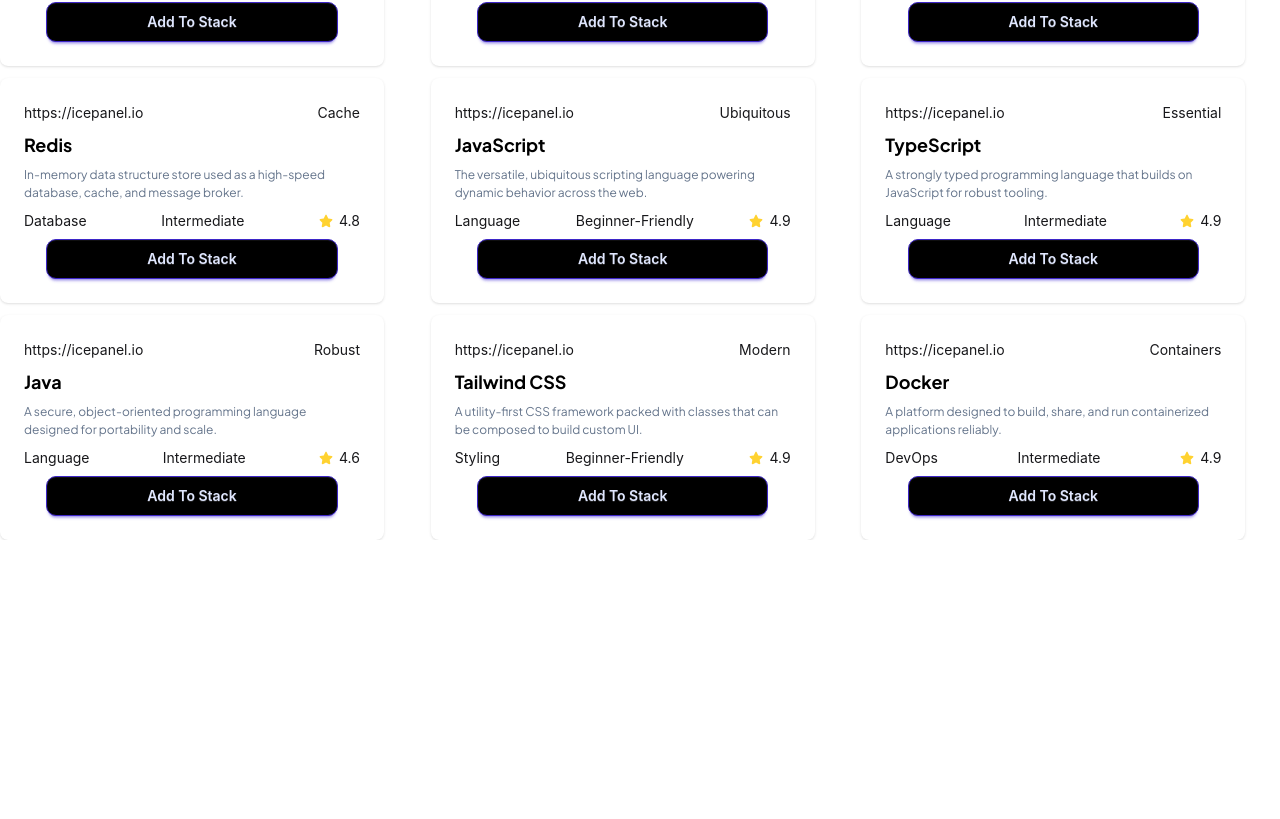
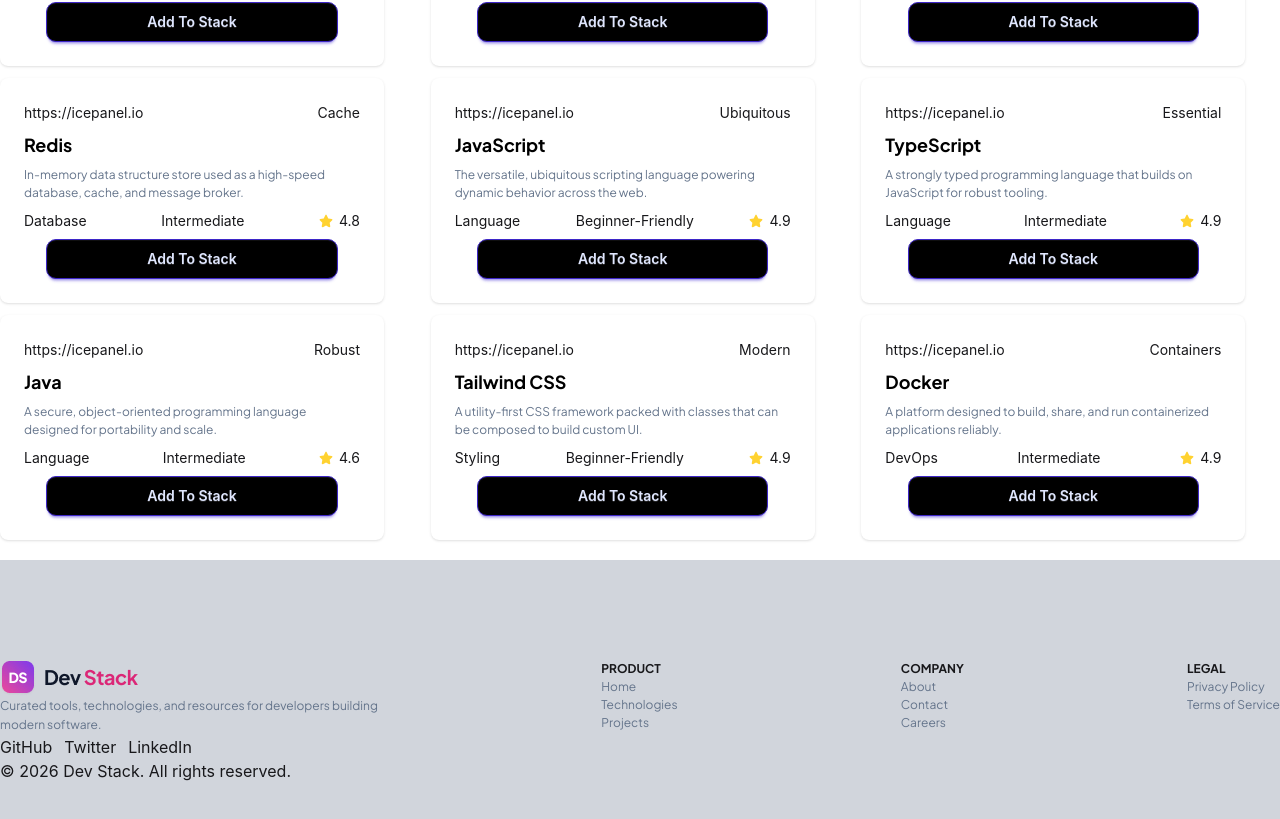
Before and after one commit to TheTaniaAkter/assignment-5, a React (Vite) app: page / in a window 1280 px wide. Shown: the part 1718-2537 px from the top of the page. Before the commit the page ends 2258 px from the top, so only its background shows below. Built offline with nearby package versions, Linux system fonts and the light colour scheme.

Commit message:
add bottom

```diff
--- /dev/null
+++ b/src/components/layouts/Bottom.jsx
@@ -0,0 +1,47 @@
+import React from 'react'
+import Container from '../Container'
+import Image from '../Image'
+import logo from '/src/assets/Link.png'
+const Bottom = () => {
+  return (
+    <>
+   <Container>
+   <div className="bg-gray-300 py-[100px] flex justify-between mt-5">
+    <div className="">
+<Image imgSrc={logo} className='font-bold font-jakartaSans text-[18px]'/>
+<p className='w-[378px] font-jakartaSans text-[12px] text-cm leading-[19.5px]'>Curated tools, technologies, and resources for developers building
+modern software.</p>
+<div className="flex gap-x-3">
+    <h6>GitHub</h6>
+    <h6>Twitter</h6>
+    <h6>LinkedIn</h6>
+
+</div>
+ <p>© 2026 Dev Stack. All rights reserved.</p>
+    </div>
+    <div className="">
+        <h5 className='font-bold font-jakartaSans text-[12px]'>PRODUCT</h5>
+        <p className='font-jakartaSans text-[12px] text-cm'>Home</p>
+        <p className='font-jakartaSans text-[12px] text-cm'>Technologies</p>
+        <p className='font-jakartaSans text-[12px] text-cm '>Projects</p>
+    </div>
+    <div className="">
+        <h5 className='font-bold font-jakartaSans text-[12px]'>COMPANY</h5>
+        <p className='font-jakartaSans text-[12px] text-cm'>About</p>
+        <p className='font-jakartaSans text-[12px] text-cm'>Contact</p>
+        <p className='font-jakartaSans text-[12px] text-cm'>Careers</p>
+
+    </div>
+    <div className="">
+        <h5 className='font-bold font-jakartaSans text-[12px]'>LEGAL</h5>
+        <p className='font-jakartaSans text-[12px] text-cm'>Privacy Policy</p>
+        <p className='font-jakartaSans text-[12px] text-cm'>Terms of Service</p>
+    </div>
+   </div>
+
+   </Container>
+    </>
+  )
+}
+
+export default Bottom
--- a/src/components/pages/Home.jsx
+++ b/src/components/pages/Home.jsx
@@ -3,6 +3,7 @@
 import Banner from '../layouts/Banner'
 import Technology from '../layouts/Technology'
 import Item from '../Item'
+import Bottom from '../layouts/Bottom'
 
 
 const itemFetch = async()=>{
@@ -23,6 +24,7 @@
    <Suspense fallback={<h2>loading......</h2>}>
     <Item itemPromise={itemPromise} />
    </Suspense>
+   <Bottom/>
    </>
   )
 }
```
